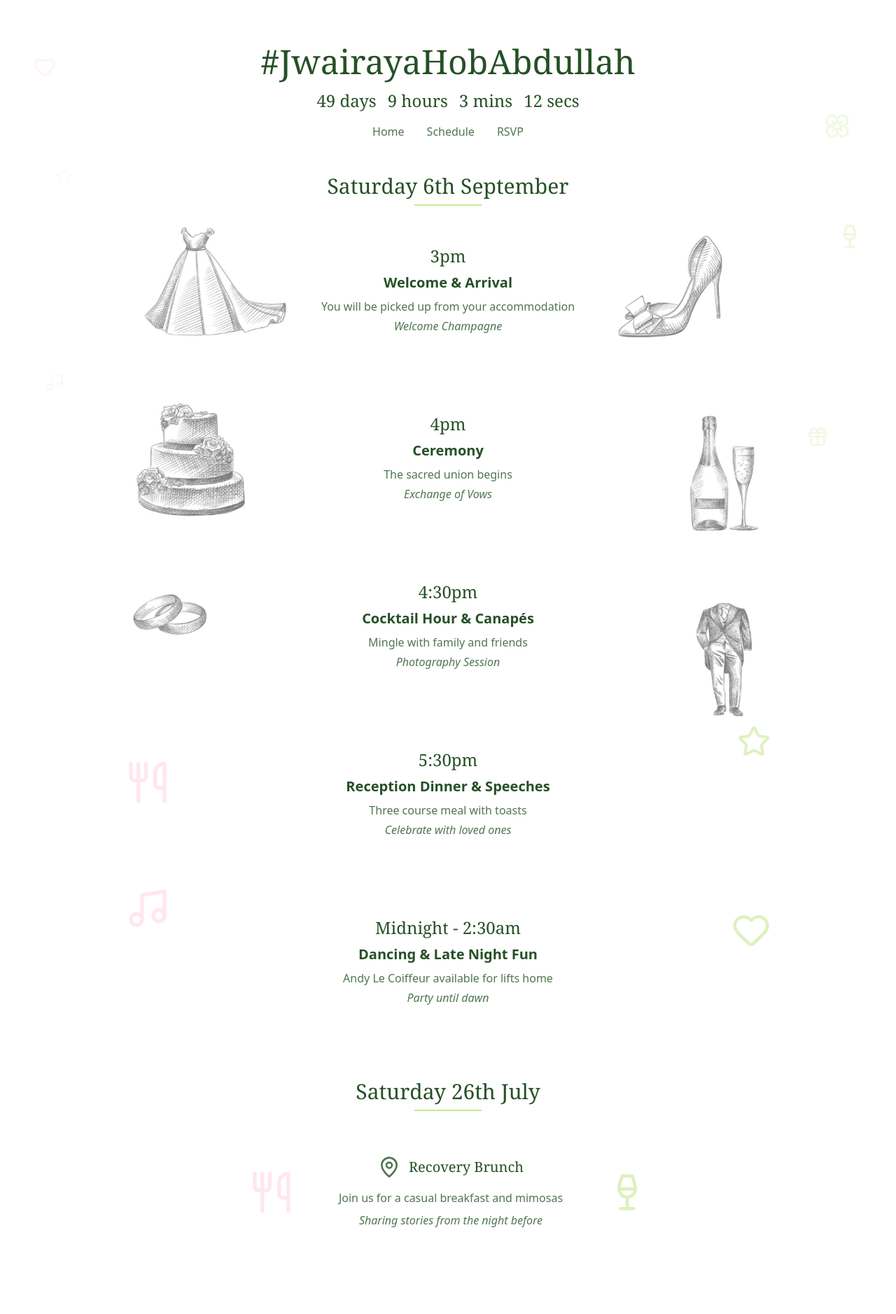
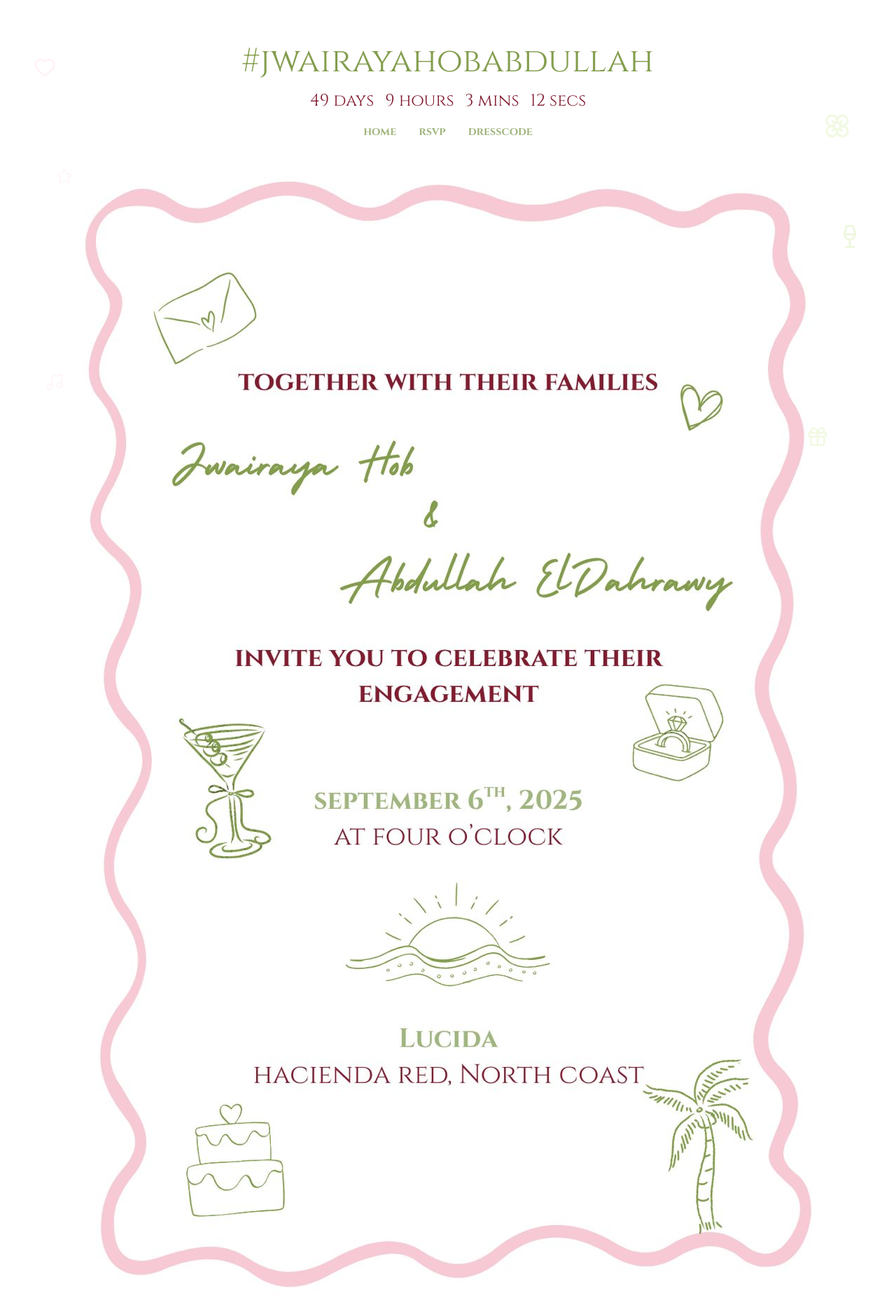
Before and after one commit to Abdullah-Eldahrawy/wedding-rsvp, a React (Vite) app: page / in a window 1280 px wide. Shown: the top 1878 px of the page at 70% size. Before the commit the page ends 1820 px from the top, so only its background shows below. Built offline with nearby package versions, Linux system fonts and the light colour scheme.

Commit message:
added invite page changed styles

```diff
--- a/src/App.jsx
+++ b/src/App.jsx
@@ -26,16 +26,16 @@ function App() {
       title: "Welcome & Arrival",
       description: "You will be picked up from your accommodation",
       subtitle: "Welcome Champagne",
-      leftIcon: <img src="/dress.png" className="w-64 h-48"/>,
-      rightIcon: <img src="/shoes.png" className="w-64 h-48"/>,
+      leftIcon: <img src="/dress.png" className="w-64 h-48" />,
+      rightIcon: <img src="/shoes.png" className="w-64 h-48" />,
     },
     {
       time: "4pm",
       title: "Ceremony",
       description: "The sacred union begins",
       subtitle: "Exchange of Vows",
-      leftIcon: <img src="/cake.png" className="w-48 h-48"/>,
-      rightIcon: <img src="/wine.png" className="w-32 h-48"/>,
+      leftIcon: <img src="/cake.png" className="w-48 h-48" />,
+      rightIcon: <img src="/wine.png" className="w-32 h-48" />,
     },
     {
       time: "4:30pm",
@@ -43,7 +43,7 @@ function App() {
       description: "Mingle with family and friends",
       subtitle: "Photography Session",
       leftIcon: <img src="/ring.png" className="w-32 h-22" />,
-      rightIcon: <img src="/suit.png" className="w-32 h-48"/>,
+      rightIcon: <img src="/suit.png" className="w-32 h-48" />,
     },
     {
       time: "5:30pm",
@@ -68,36 +68,37 @@ function App() {
         {/* Header */}
         <header className="text-center mb-8 sm:mb-12 pt-4 sm:pt-8">
           <h1
-            className="text-xl sm:text-4xl lg:text-5xl font-serif mb-4"
-            style={{ color: "#265026" }}
+            className="text-xl sm:text-4xl lg:text-5xl font-cinzel mb-4"
+            style={{ color: "#839d4d" }}
           >
-            #JwairayaHobAbdullah
+            #jwairayahobabdullah
           </h1>
           <h2
-            className="text-xl sm:text-2xl font-serif mb-4"
-            style={{ color: "#265026" }}
+            className="text-lg sm:text-2xl font-cinzel mb-4"
+            style={{ color: "#821d30" }}
           >
             <CountDownTimer targetDate={targetDate} />
           </h2>
           <div
-            className="flex flex-wrap justify-center gap-4 sm:gap-6 lg:gap-8 mb-6 sm:mb-8 text-sm sm:text-base"
-            style={{ color: "#507550" }}
+            className="flex flex-wrap justify-center gap-4 font-bold font-cinzel sm:gap-6 lg:gap-8 mb-6 sm:mb-8 text-sm sm:text-base"
+            style={{ color: "#a1b67e" }}
           >
             <span className="hover:opacity-75 cursor-pointer transition-opacity">
-              Home
+              home
             </span>
             <span className="hover:opacity-75 cursor-pointer transition-opacity">
-              Schedule
+              rsvp
             </span>
             <span className="hover:opacity-75 cursor-pointer transition-opacity">
-              RSVP
+              dresscode
             </span>
           </div>
         </header>
 
         {/* Friday Section */}
-        <main className="mb-12 sm:mb-16">
-          <div className="text-center mb-6 sm:mb-8">
+        <main className="mb-12 sm:mb-16 flex flex-col items-center">
+          <img src="/wedding-invite.jpeg" alt="wedding invite" />
+          {/* <div className="text-center mb-6 sm:mb-8">
             <h2
               className="text-2xl sm:text-3xl font-serif mb-2"
               style={{ color: "#265026" }}
@@ -110,11 +111,11 @@ function App() {
             ></div>
           </div>
 
-          <WeddingCardItemsList events={events} />
+          <WeddingCardItemsList events={events} /> */}
         </main>
 
         {/* Saturday Section */}
-        <footer className="mt-16 sm:mt-20">
+        {/* <footer className="mt-16 sm:mt-20">
           <div className="text-center mb-6 sm:mb-8">
             <h2
               className="text-2xl sm:text-3xl font-serif mb-2"
@@ -126,19 +127,19 @@ function App() {
               className="w-16 sm:w-24 h-0.5 mx-auto"
               style={{ backgroundColor: "#c9e894" }}
             ></div>
-          </div>
+          </div> */}
 
-          <div className="flex items-center justify-center">
+          {/* <div className="flex items-center justify-center"> */}
             {/* Left illustration - hidden on mobile */}
-            <div
+            {/* <div
               className="opacity-60 hidden sm:block mr-8"
               style={{ color: "#ffd6e7" }}
             >
               <Utensils className="w-12 h-12 sm:w-14 sm:h-14 lg:w-16 lg:h-16" />
-            </div>
+            </div> */}
 
             {/* Center content */}
-            <div className="text-center bg-white p-6 sm:p-8 max-w-md sm:max-w-lg">
+            {/* <div className="text-center bg-white p-6 sm:p-8 max-w-md sm:max-w-lg">
               <div className="flex items-center justify-center mb-4">
                 <MapPin
                   className="w-6 h-6 sm:w-8 sm:h-8 mr-3"
@@ -163,17 +164,17 @@ function App() {
               >
                 Sharing stories from the night before
               </p>
-            </div>
+            </div> */}
 
             {/* Right illustration - hidden on mobile */}
-            <div
+            {/* <div
               className="opacity-60 hidden sm:block ml-8"
               style={{ color: "#c9e894" }}
             >
               <Wine className="w-12 h-12 sm:w-14 sm:h-14" />
             </div>
           </div>
-        </footer>
+        </footer> */}
 
         {/* Additional decorative elements scattered around - hidden on mobile */}
         <div
--- a/src/index.css
+++ b/src/index.css
@@ -1 +1,6 @@
+@import url("https://fonts.googleapis.com/css2?family=Cinzel:wght@400;700&display=swap");
 @import "tailwindcss";
+
+@theme {
+  --font-cinzel: "Cinzel", var(--font-serif);
+}
```
Also changed, not shown: public/wedding-invite.jpeg (added).
